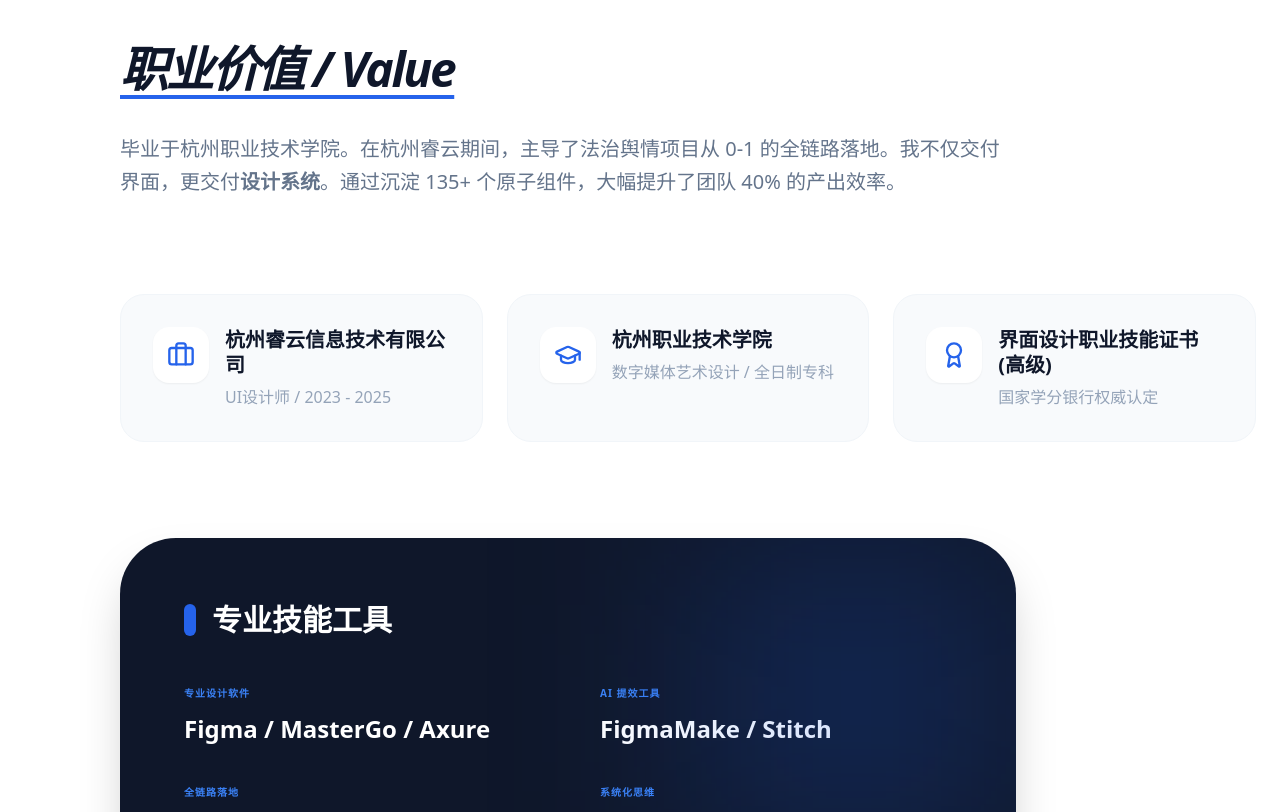
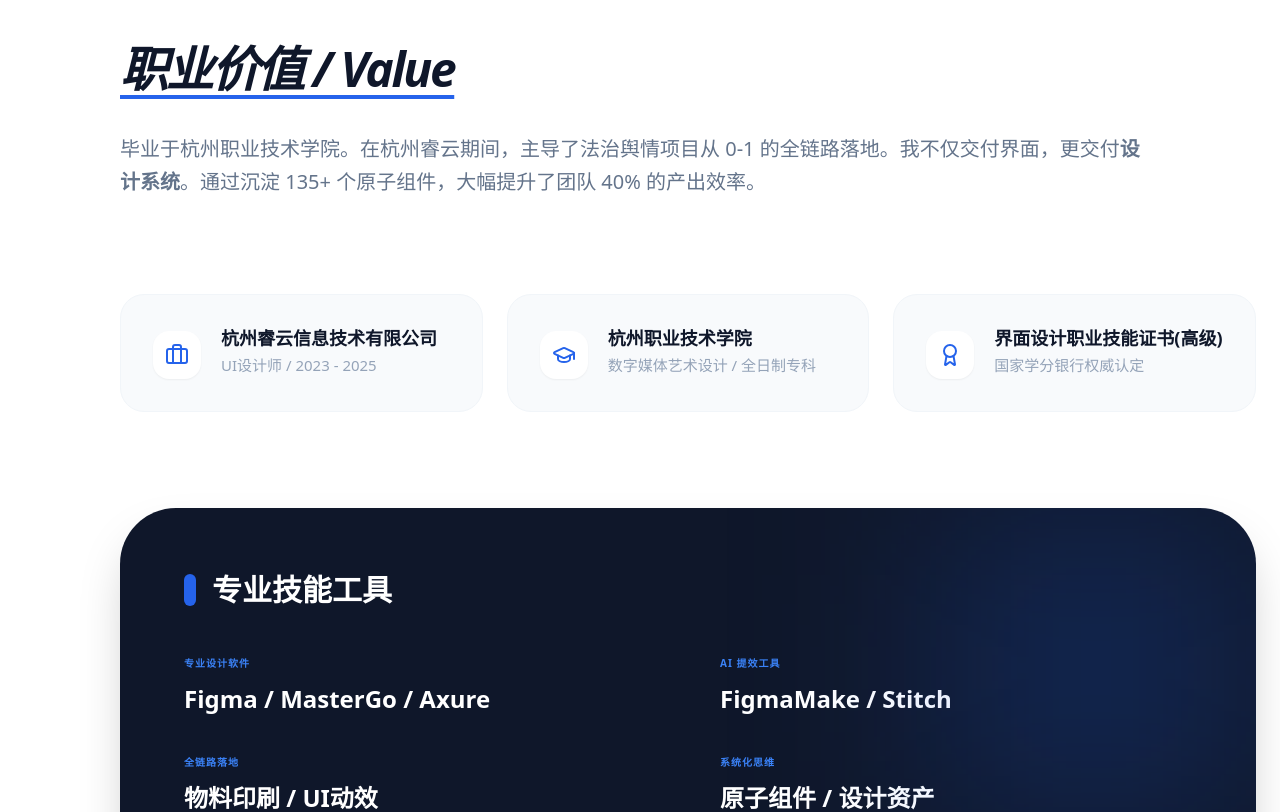
Before and after one commit to hongui/my-portfolio-2, a React (Vite) app: page / in a window 1280 px wide. Shown: the part 1260-2072 px from the top of the page. Built offline with nearby package versions, Linux system fonts and the light colour scheme.

Commit message:
Update App.jsx

```diff
--- a/src/App.jsx
+++ b/src/App.jsx
@@ -324,24 +324,26 @@ export default function App() {
   </div>
 </section>
 
-{/* About Me - 文字宽度与技能工具对齐优化版 */}
+{/* About Me - 文字宽度与卡片区域对齐版 */}
 <section id="about" className="py-32 relative scroll-mt-20">
   <div className="max-w-7xl mx-auto px-6">
 
-    {/* 职业价值 - 文字宽度与技能工具保持一致 */}
-    <div className="mb-24 max-w-4xl">
+    {/* 职业价值 - 文字宽度调整为和卡片区域一致 */}
+    <div className="mb-24">
       <FadeIn>
         <h2 className="text-5xl font-black mb-10 tracking-tighter italic text-slate-900 underline decoration-blue-600 decoration-4 underline-offset-8">
           职业价值 / Value
         </h2>
-        <p className="text-slate-500 text-xl leading-relaxed font-medium">
-          毕业于杭州职业技术学院。在杭州睿云期间，主导了法治舆情项目从 0-1 的全链路落地。我不仅交付界面，更交付<strong>设计系统</strong>。通过沉淀 135+ 个原子组件，大幅提升了团队 40% 的产出效率。
-        </p>
+        <div className="max-w-5xl">   {/* ← 这里调整为 max-w-5xl，让文字更宽 */}
+          <p className="text-slate-500 text-xl leading-relaxed font-medium">
+            毕业于杭州职业技术学院。在杭州睿云期间，主导了法治舆情项目从 0-1 的全链路落地。我不仅交付界面，更交付<strong>设计系统</strong>。通过沉淀 135+ 个原子组件，大幅提升了团队 40% 的产出效率。
+          </p>
+        </div>
       </FadeIn>
     </div>
 
-    {/* 经历卡片 */}
-    <div className="grid grid-cols-1 md:grid-cols-2 lg:grid-cols-3 gap-6 mb-24">
+    {/* 三个经历卡片 - 保持当前布局 */}
+    <div className="grid grid-cols-1 md:grid-cols-3 gap-6 mb-24">
       {[
         {
           icon: Briefcase,
@@ -360,22 +362,22 @@ export default function App() {
         }
       ].map((item, i) => (
         <FadeIn key={i} delay={i * 100}>
-          <div className="flex gap-4 items-start p-8 rounded-3xl bg-slate-50 border border-slate-100 hover:border-blue-200 transition-all group h-full">
-            <div className="w-14 h-14 rounded-2xl bg-white shadow-sm flex-shrink-0 flex items-center justify-center text-blue-600 group-hover:scale-110 transition-transform">
-              <item.icon className="w-7 h-7" />
+          <div className="flex gap-5 items-start p-8 rounded-3xl bg-slate-50 border border-slate-100 hover:border-blue-200 transition-all group h-full">
+            <div className="w-12 h-12 rounded-2xl bg-white shadow-sm flex-shrink-0 flex items-center justify-center text-blue-600 group-hover:scale-110 transition-transform mt-1">
+              <item.icon className="w-6 h-6" />
             </div>
-            <div>
-              <h4 className="font-black text-xl mb-2 leading-tight">{item.title}</h4>
-              <p className="text-slate-400 font-medium">{item.desc}</p>
+            <div className="flex-1">
+              <h4 className="font-black text-lg leading-tight mb-1">{item.title}</h4>
+              <p className="text-slate-400 font-medium text-[15px]">{item.desc}</p>
             </div>
           </div>
         </FadeIn>
       ))}
     </div>
 
-    {/* 专业技能工具 */}
+    {/* 专业技能工具 - 保持较宽布局 */}
     <FadeIn delay={200}>
-      <div className="bg-slate-900 text-white p-12 md:p-16 rounded-[3.5rem] relative overflow-hidden group shadow-2xl max-w-4xl">
+      <div className="bg-slate-900 text-white p-12 md:p-16 rounded-[3.5rem] relative overflow-hidden group shadow-2xl">
         <div className="absolute top-0 right-0 w-80 h-80 bg-blue-600/20 blur-[100px] group-hover:bg-blue-600/30 transition-all" />
 
         <h3 className="text-3xl font-black mb-12 flex items-center gap-4">
```
